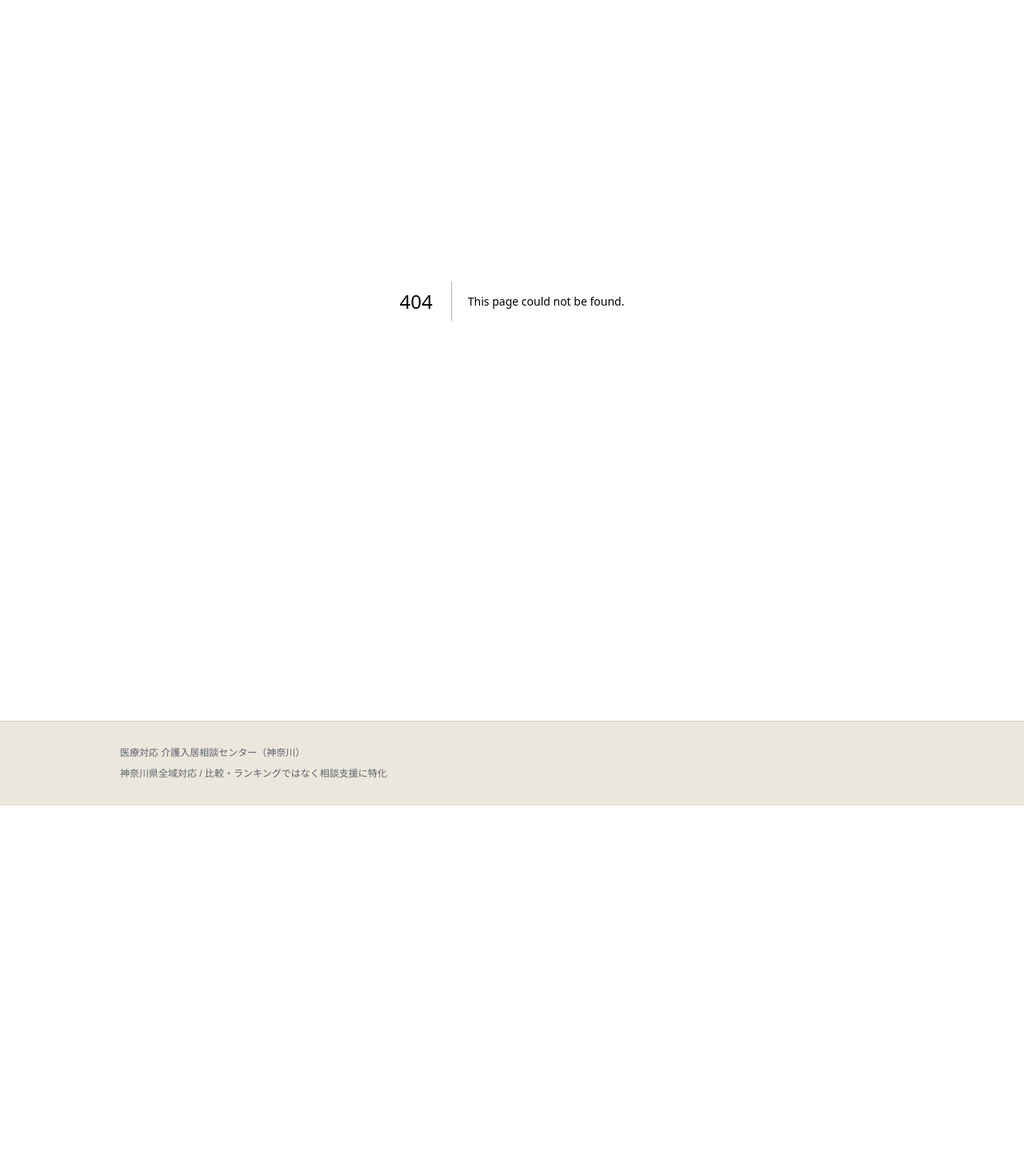
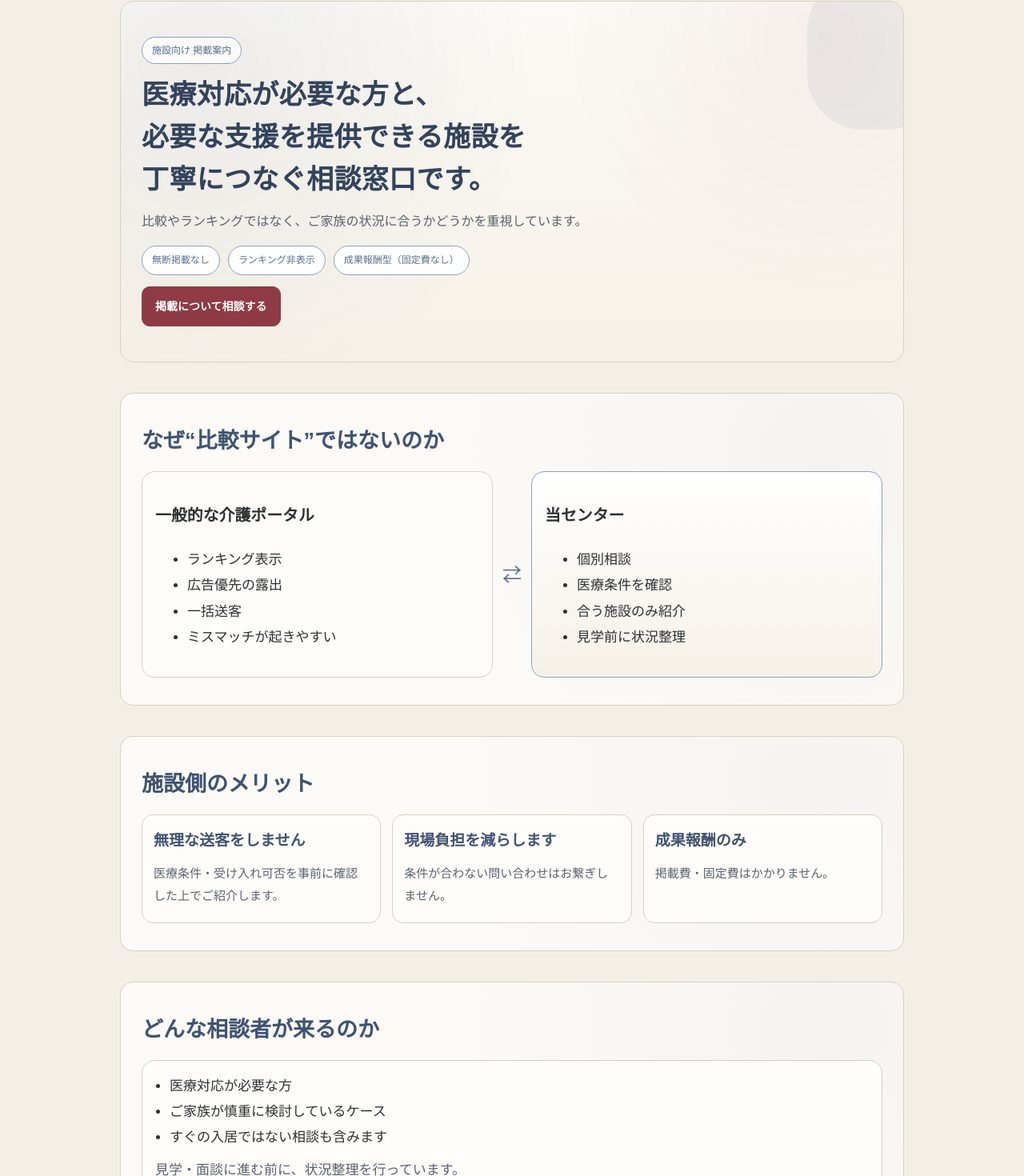
Before and after one commit to kazu0921/my-ai-projects, a Next.js app: page /for-facilities in a window 1280 px wide. Before the commit this address had no page. Shown: the part 81-1551 px from the top of the page at 80% size. Before the commit the page ends 1088 px from the top, so only its background shows below. Built offline with nearby package versions, Linux system fonts and the light colour scheme.

Commit message:
Add facilities guide page

```diff
--- /dev/null
+++ b/app/for-facilities/page.tsx
@@ -0,0 +1,167 @@
+import type { Metadata } from "next";
+import Link from "next/link";
+
+export const metadata: Metadata = {
+  title: "施設向け 掲載案内 | 医療対応 介護入居相談センター（神奈川）",
+  description:
+    "比較やランキングに頼らず、医療対応が必要な方と施設を丁寧につなぐ相談窓口の掲載案内です。",
+  openGraph: {
+    title: "施設向け 掲載案内 | 医療対応 介護入居相談センター（神奈川）",
+    description:
+      "無断掲載なし・ランキング非表示。医療条件を確認した上で合う施設のみをご紹介します。"
+  }
+};
+
+export default function ForFacilitiesPage() {
+  return (
+    <div className="btob">
+      <section className="hero btob-hero">
+        <span className="badge">施設向け 掲載案内</span>
+        <h1>
+          医療対応が必要な方と、
+          <br />
+          必要な支援を提供できる施設を
+          <br />
+          丁寧につなぐ相談窓口です。
+        </h1>
+        <p>
+          比較やランキングではなく、ご家族の状況に合うかどうかを重視しています。
+        </p>
+        <div className="btob-points">
+          <div className="btob-point">無断掲載なし</div>
+          <div className="btob-point">ランキング非表示</div>
+          <div className="btob-point">成果報酬型（固定費なし）</div>
+        </div>
+        <div className="cta-row">
+          <Link className="btn btn-consult btob-cta" href="/consultation">
+            掲載について相談する
+          </Link>
+        </div>
+      </section>
+
+      <section className="section btob-section">
+        <h2>なぜ“比較サイト”ではないのか</h2>
+        <div className="comparison-diagram">
+          <div className="comparison-card">
+            <h3>一般的な介護ポータル</h3>
+            <ul>
+              <li>ランキング表示</li>
+              <li>広告優先の露出</li>
+              <li>一括送客</li>
+              <li>ミスマッチが起きやすい</li>
+            </ul>
+          </div>
+          <div className="comparison-divider" aria-hidden="true">
+            ⇄
+          </div>
+          <div className="comparison-card highlight">
+            <h3>当センター</h3>
+            <ul>
+              <li>個別相談</li>
+              <li>医療条件を確認</li>
+              <li>合う施設のみ紹介</li>
+              <li>見学前に状況整理</li>
+            </ul>
+          </div>
+        </div>
+      </section>
+
+      <section className="section btob-section">
+        <h2>施設側のメリット</h2>
+        <div className="cards">
+          <div className="card">
+            <h3>無理な送客をしません</h3>
+            <p>医療条件・受け入れ可否を事前に確認した上でご紹介します。</p>
+          </div>
+          <div className="card">
+            <h3>現場負担を減らします</h3>
+            <p>条件が合わない問い合わせはお繋ぎしません。</p>
+          </div>
+          <div className="card">
+            <h3>成果報酬のみ</h3>
+            <p>掲載費・固定費はかかりません。</p>
+          </div>
+        </div>
+      </section>
+
+      <section className="section btob-section">
+        <h2>どんな相談者が来るのか</h2>
+        <div className="btob-callout">
+          <ul>
+            <li>医療対応が必要な方</li>
+            <li>ご家族が慎重に検討しているケース</li>
+            <li>すぐの入居ではない相談も含みます</li>
+          </ul>
+          <p>見学・面談に進む前に、状況整理を行っています。</p>
+        </div>
+      </section>
+
+      <section className="section btob-section">
+        <h2>掲載までの流れ</h2>
+        <div className="stepper btob-steps">
+          <div className="step">
+            <span className="step-index">1</span>
+            <div>
+              <h3>掲載相談（無料）</h3>
+              <p>お問い合わせ内容を共有いただきます。</p>
+            </div>
+          </div>
+          <div className="step">
+            <span className="step-index">2</span>
+            <div>
+              <h3>受け入れ条件の確認</h3>
+              <p>医療対応・入居条件を整理します。</p>
+            </div>
+          </div>
+          <div className="step">
+            <span className="step-index">3</span>
+            <div>
+              <h3>掲載開始</h3>
+              <p>条件が合う方のみご紹介します。</p>
+            </div>
+          </div>
+          <div className="step">
+            <span className="step-index">4</span>
+            <div>
+              <h3>紹介の停止も可能</h3>
+              <p>状況に応じていつでも調整できます。</p>
+            </div>
+          </div>
+        </div>
+      </section>
+
+      <section className="section btob-section">
+        <h2>よくあるご質問</h2>
+        <div className="btob-faq">
+          <details>
+            <summary>無断で掲載されることはありませんか？</summary>
+            <p>ありません。必ず施設側の許可を得たうえで掲載しています。</p>
+          </details>
+          <details>
+            <summary>成果報酬はどのタイミングですか？</summary>
+            <p>入居決定後の成果報酬のみです。固定費は発生しません。</p>
+          </details>
+          <details>
+            <summary>医療対応の範囲はどこまで伝わりますか？</summary>
+            <p>掲載前に医療条件を確認し、必要な範囲を整理してお伝えします。</p>
+          </details>
+          <details>
+            <summary>小規模施設でも掲載できますか？</summary>
+            <p>はい。規模に関わらず医療対応の条件が合う施設をご紹介します。</p>
+          </details>
+        </div>
+      </section>
+
+      <section className="section btob-section">
+        <h2>掲載についてのご相談</h2>
+        <p>営業ではなく、まずは仕組みをご説明します。</p>
+        <div className="cta-row">
+          <Link className="btn btn-consult btob-cta" href="/consultation">
+            掲載について相談する
+          </Link>
+          <span className="cta-note">無理な営業・即決のお願いは行いません。</span>
+        </div>
+      </section>
+    </div>
+  );
+}
--- a/app/globals.css
+++ b/app/globals.css
@@ -268,6 +268,90 @@ main {
   background-image: radial-gradient(circle at 90% 20%, rgba(90, 111, 143, 0.08), transparent 50%);
   pointer-events: none;
   opacity: 0.6;
+}
+
+.btob {
+  display: grid;
+  gap: 12px;
+}
+
+.btob-hero .badge {
+  background: rgba(255, 255, 255, 0.75);
+}
+
+.btob-points {
+  display: flex;
+  flex-wrap: wrap;
+  gap: 10px;
+  margin-top: 14px;
+}
+
+.btob-point {
+  padding: 6px 12px;
+  border-radius: 999px;
+  border: 1px solid var(--sub-border);
+  background: #fff;
+  color: var(--sub);
+  font-size: 12px;
+}
+
+.comparison-diagram {
+  display: grid;
+  gap: 12px;
+  align-items: center;
+}
+
+.comparison-card {
+  padding: 16px;
+  border-radius: 16px;
+  border: 1px solid var(--border);
+  background: #fffdfa;
+}
+
+.comparison-card.highlight {
+  background: linear-gradient(180deg, #ffffff 0%, #f6f1e8 100%);
+  border-color: var(--sub-border);
+}
+
+.comparison-divider {
+  text-align: center;
+  font-size: 24px;
+  color: var(--sub);
+}
+
+.btob-callout {
+  border-radius: 16px;
+  border: 1px solid var(--border);
+  background: #fffdfa;
+  padding: 16px;
+}
+
+.btob-callout ul {
+  margin: 0 0 8px;
+  padding-left: 18px;
+}
+
+.btob-callout p {
+  margin: 0;
+  color: var(--muted);
+}
+
+.btob-faq {
+  display: grid;
+  gap: 12px;
+}
+
+.btob-faq details {
+  border-radius: 12px;
+  border: 1px solid var(--border);
+  background: #fffdfa;
+  padding: 10px 12px;
+}
+
+.btob-faq summary {
+  cursor: pointer;
+  font-weight: 600;
+  color: var(--sub);
 }
 
 .section-muted::after {
@@ -641,6 +725,10 @@ select {
     font-size: 27px;
   }
 
+  .comparison-diagram {
+    grid-template-columns: minmax(0, 1fr) auto minmax(0, 1fr);
+  }
+
   .cards {
     grid-template-columns: repeat(auto-fit, minmax(260px, 1fr));
     gap: 14px;
--- a/app/layout.tsx
+++ b/app/layout.tsx
@@ -41,6 +41,7 @@ export default function RootLayout({ children }: { children: React.ReactNode })
               <Link href="/kanagawa">エリア別相談</Link>
               <Link href="/search">施設検索</Link>
               <Link href="/consultation">無料相談</Link>
+              <Link href="/for-facilities">施設向け掲載案内</Link>
               <Link href="/about">運営情報</Link>
               <Link href="/admin">管理</Link>
             </nav>
@@ -50,6 +51,7 @@ export default function RootLayout({ children }: { children: React.ReactNode })
                 <Link href="/kanagawa">エリア別相談</Link>
                 <Link href="/search">施設検索</Link>
                 <Link href="/consultation">無料相談</Link>
+                <Link href="/for-facilities">施設向け掲載案内</Link>
                 <Link href="/about">運営情報</Link>
                 <Link href="/admin">管理</Link>
               </div>
```
